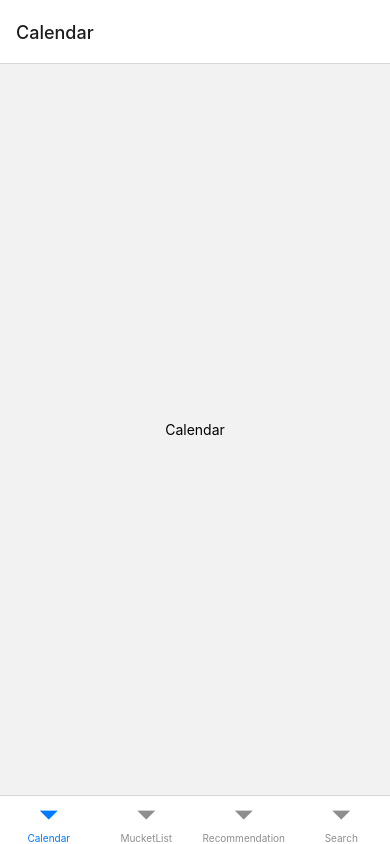
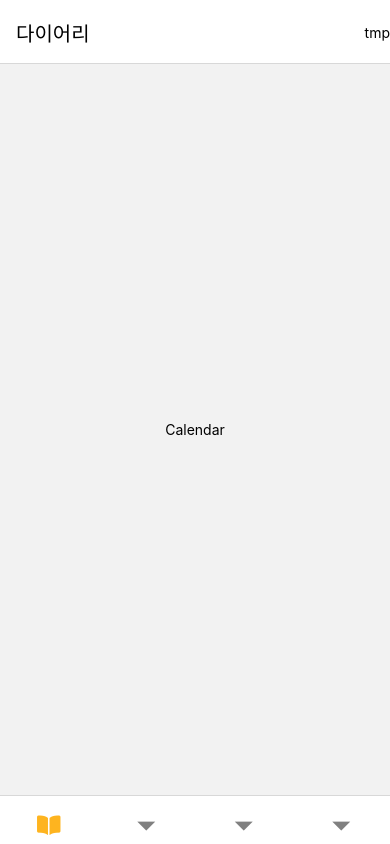
Before and after one commit to maycherryblossom/fooda-crna, a React Native app: screen / in a window 390 px wide. Built offline with nearby package versions, Linux system fonts and the light colour scheme.

Commit message:
bottom navigation

```diff
--- a/App.js
+++ b/App.js
@@ -4,7 +4,7 @@ import * as Font from 'expo-font';
 import { Text } from 'react-native';
 import { Ionicons } from "@expo/vector-icons";
 import { Asset, useAssets } from "expo-asset";
-import { NavigationContainer } from '@react-navigation/native';
+import { NavigationContainer, DarkTheme, DefaultTheme } from '@react-navigation/native';
 import Tabs from './navigation/Tabs';
 
 
--- /dev/null
+++ b/colors.js
@@ -0,0 +1 @@
+export const YELLOW_BASIC = "#FEB41F";
--- a/navigation/Tabs.js
+++ b/navigation/Tabs.js
@@ -4,16 +4,59 @@ import Calendar from '../screens/Calendar';
 import MucketList from '../screens/MucketList';
 import Recommendation from '../screens/Recommendation';
 import Search from '../screens/Search';
+import { Text, View } from 'react-native';
+import { useColorScheme } from 'react-native';
+import { YELLOW_BASIC } from '../colors';
+import { Ionicons } from "@expo/vector-icons";
 
 const Tab = createBottomTabNavigator();
 
-const Tabs = () => (
-<Tab.Navigator>
-    <Tab.Screen name="Calendar" component={Calendar} />
-    <Tab.Screen name="MucketList" component={MucketList} />
-    <Tab.Screen name="Recommendation" component={Recommendation} />
-    <Tab.Screen name="Search" component={Search} />
-</Tab.Navigator>
-);
+const Tabs = () => {
+  const isDark = useColorScheme() === "dark";
+  return (
+    <Tab.Navigator
+    initialRouteName="Calendar"
+    screenOptions={{
+        tabBarStyle: {
+          backgroundColor: isDark ? "#1e272e" : "white",
+          size: 24
+        },
+        tabBarIconStyle: {
+          marginTop: 10
+        },
+        tabBarShowLabel : false,
+        tabBarActiveTintColor: YELLOW_BASIC,
+        tabBarInactiveTintColor: "#808080",
+        headerStyle: {
+          backgroundColor: isDark ? "#1e272e" : "white",
+        },
+        headerTitleStyle: {
+          fontSize: 20,
+          color: isDark ? "white" : "#000000"
+        },
+        headerTitleAlign: 'left'
+    }}>
+        <Tab.Screen
+        name="다이어리"
+        component={Calendar}
+        options={{
+          tabBarIcon: ({focused, color, size}) => {
+            return <Ionicons
+              name= {focused ? "book" : 'book-outline'}
+              color = {color}
+              size = {size} />
+          },
+            headerRight: () => (
+            <View>
+                <Text>tmp</Text>
+            </View>
+            ),
+        }}
+        />
+        <Tab.Screen name="먹킷리스트" component={MucketList} />
+        <Tab.Screen name="음식 추천" component={Recommendation} />
+        <Tab.Screen name="Search" component={Search} />
+    </Tab.Navigator>
+)};
 
 export default Tabs;
--- a/package.json
+++ b/package.json
@@ -11,6 +11,7 @@
   "dependencies": {
     "@react-navigation/bottom-tabs": "^6.0.9",
     "@react-navigation/native": "^6.0.6",
+    "@react-navigation/native-stack": "^6.2.5",
     "expo": "~44.0.2",
     "expo-app-loading": "^1.3.0",
     "expo-asset": "~8.4.5",
```
Also changed, not shown: navigation/Stack.js (added, +8 -0 lines), 2 other files (tests, documents, lock files or other folders).
